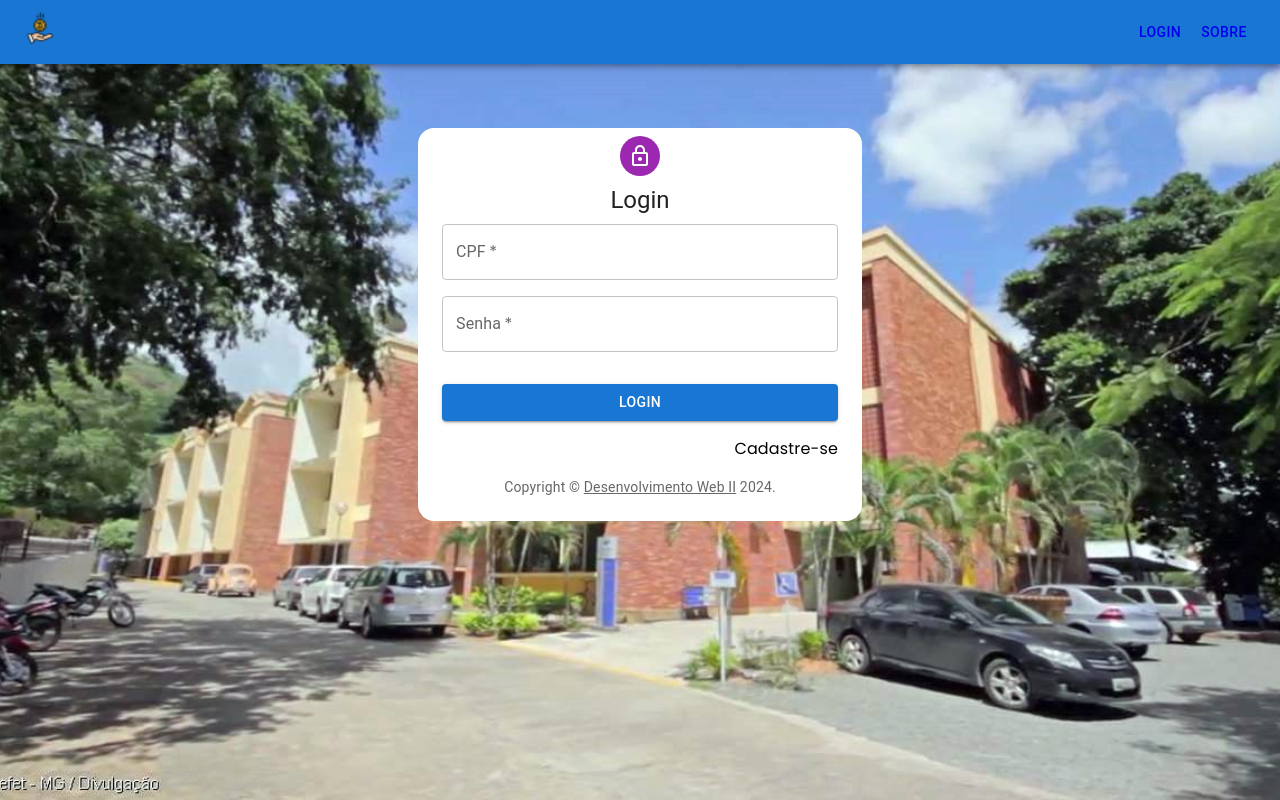
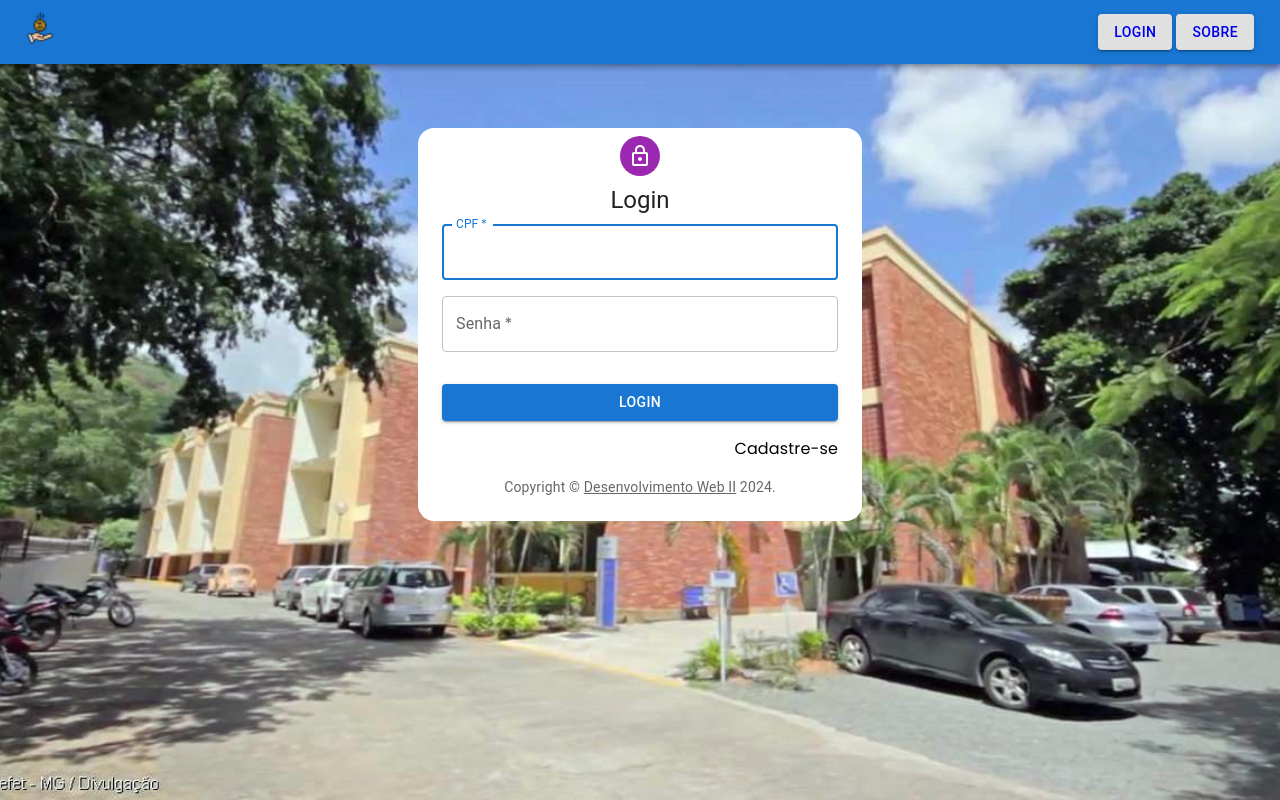
Before and after one commit to iurri283/WEB2, a React (Vite) app in the folder web2-front/: page /login in a window 1280 px wide. Built offline with nearby package versions, Linux system fonts and the light colour scheme.

Commit message:
Telas de login e cadastro feitas

```diff
--- a/web2-front/src/components/Header.jsx
+++ b/web2-front/src/components/Header.jsx
@@ -4,9 +4,6 @@ import Toolbar from "@mui/material/Toolbar";
 import Typography from "@mui/material/Typography";
 import Button from "@mui/material/Button";
 import { Link } from "react-router-dom";
-
-import "../styles/style.css";
-
 import Logo from "../assets/bitcoin-aceito.png";
 
 export default function Header() {
@@ -23,14 +20,13 @@ export default function Header() {
               />
             </Link>
           </Typography>
-
-          <Link to="/login">
-            <Button color="inherit" className="button-header">
+          <Link to="/login" style={{ padding: "2px" }}>
+            <Button color="inherit" variant="contained">
               Login
             </Button>
           </Link>
-          <Link to="/sobre">
-            <Button color="inherit" className="button-header">
+          <Link to="/sobre" style={{ padding: "2px" }}>
+            <Button color="inherit" variant="contained">
               Sobre
             </Button>
           </Link>
--- a/web2-front/src/components/SignIn.jsx
+++ b/web2-front/src/components/SignIn.jsx
@@ -38,12 +38,22 @@ function Copyright(props) {
 const defaultTheme = createTheme();
 
 export default function SignIn() {
-  const [cpf, setCpf] = useState("");
-  const [senha, setSenha] = useState("");
+  const [usuario, setUsuario] = useState({
+    cpf: "",
+    senha: "",
+  });
 
   const handleSubmit = (event) => {
     event.preventDefault();
-    console.log("cpf: ", cpf, "senha: ", senha);
+    const data = new FormData(event.currentTarget);
+
+    // Atualizando o estado do usuário com os novos valores
+    setUsuario({
+      cpf: data.get("cpf"),
+      senha: data.get("senha"),
+    });
+
+    console.log(usuario);
   };
 
   return (
@@ -77,17 +87,25 @@ export default function SignIn() {
             noValidate
             sx={{ mt: 1 }}
           >
-            <InputCpf value={cpf} onChange={(e) => setCpf(e.target.value)} />
+            <InputCpf
+              autoComplete="given-name"
+              name="cpf"
+              required
+              fullWidth
+              id="cpf"
+              label="CPF"
+              autoFocus
+            />
             <TextField
               margin="normal"
               required
               fullWidth
-              name="password"
+              name="senha"
               label="Senha"
               type="password"
-              id="password"
-              autoComplete="current-password"
-              onChange={(e) => setSenha(e.target.value)}
+              id="senha"
+              autoComplete="new-password"
+              // onChange={(e) => setSenha(e.target.value)}
             />
             <Button
               type="submit"
--- a/web2-front/src/components/SignUp.jsx
+++ b/web2-front/src/components/SignUp.jsx
@@ -48,18 +48,12 @@ export default function SignUp() {
     event.preventDefault();
     const data = new FormData(event.currentTarget);
 
-    // Obtendo os valores do formulário
-    const nome = data.get("nome");
-    const cpf = data.get("cpf");
-    const email = data.get("email");
-    const senha = data.get("senha");
-
     // Atualizando o estado do usuário com os novos valores
     setUsuario({
-      nome: nome,
-      cpf: cpf,
-      email: email,
-      senha: senha,
+      nome: data.get("nome"),
+      cpf: data.get("cpf"),
+      email: data.get("email"),
+      senha: data.get("senha"),
     });
 
     console.log(usuario);
--- a/web2-front/src/styles/style.css
+++ b/web2-front/src/styles/style.css
@@ -13,11 +13,3 @@ body{
     background-position: center;
     background-attachment: fixed;
 }
-
-#button-header{
-    color: red;
-}
-
-.MuiButtonBase-root{
-    color: red;
-}
```
